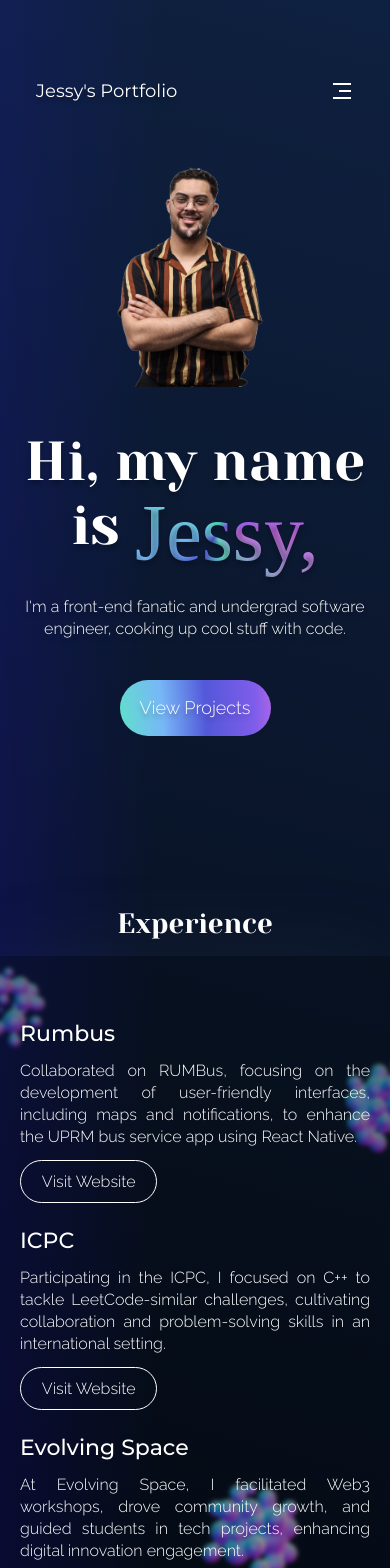
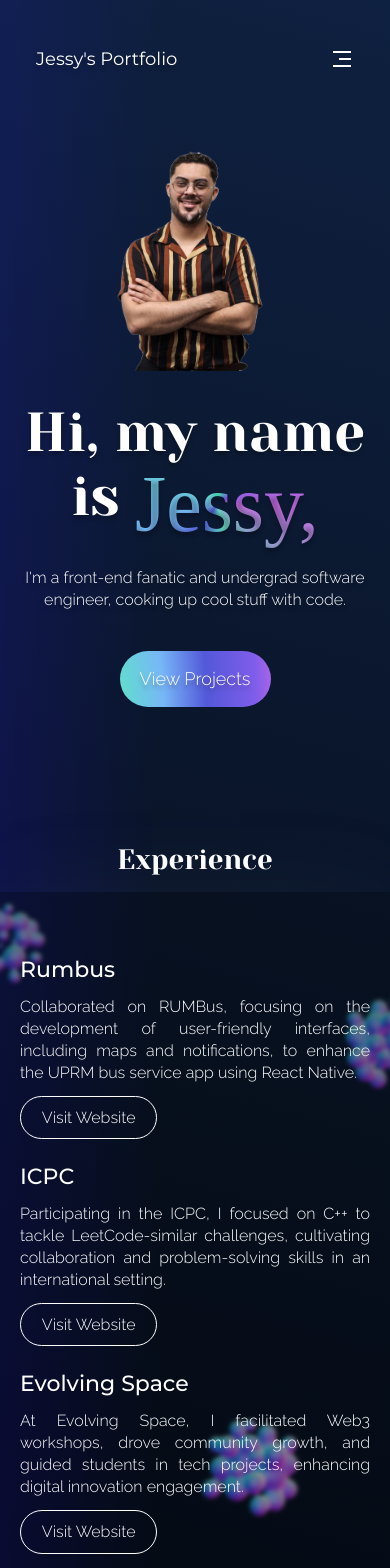
Before and after one commit to J3SSY-ANDU/my-portfolio, a React (Create React App) app: page / in a window 390 px wide. Shown: the top 1568 px of the page. Built offline with nearby package versions, Linux system fonts and the light colour scheme; a web font is replaced by a local one.

Commit message:
loader done

```diff
--- a/package.json
+++ b/package.json
@@ -5,6 +5,9 @@
   "private": true,
   "dependencies": {
     "@emailjs/browser": "^4.1.0",
+    "@emotion/react": "^11.11.4",
+    "@emotion/styled": "^11.11.0",
+    "@mui/material": "^5.15.13",
     "@testing-library/jest-dom": "^5.17.0",
     "@testing-library/react": "^13.4.0",
     "@testing-library/user-event": "^13.5.0",
--- a/src/App.js
+++ b/src/App.js
@@ -1,8 +1,19 @@
 import './App.css';
 import { Header, Experiences, Projects, HireMe, Footer } from './containers';
+import Loader from './components/loader/Loader';
+import { useEffect, useState } from 'react';
+import { Fade } from '@mui/material';
+function App() {
+  const [loader, setLoader] = useState(true);
 
-function App() {
+  useEffect(() => {
+    setTimeout(() => {
+      setLoader(false);
+    }, 1100);
+  })
   return (
+    loader ? <Loader /> : (
+      <Fade in={true} timeout={{enter: '2000ms'}}>
         <div className="App">
           <div className='portfolio__app-header'>
             <Header/>
@@ -15,6 +26,8 @@ function App() {
 
           </div>
         </div>
+      </Fade>
+    )
   );
 }
 
--- /dev/null
+++ b/src/components/loader/Loader.jsx
@@ -0,0 +1,35 @@
+import React, { useEffect, useState } from 'react';
+import { Box, Grow, LinearProgress, Typography } from '@mui/material';
+import './loader.css';
+
+const Loader = () => {
+    const [progress, setProgress] = useState(0);
+
+    useEffect(() => {
+        const timer = setInterval(() => {
+            setProgress((prevProgress) => {
+                const newProgress = prevProgress + 20;
+                return newProgress >= 100 ? 100 : newProgress;
+            });
+        }, 140);
+
+        return () => {
+            clearInterval(timer);
+        };
+    }, []);
+
+    return (
+        <Grow in={true} timeout={{ enter: 1000, exit: 1000}} style={{ transformOrigin: 'center'}}>
+            <Box display={'flex'} justifyContent={'center'} alignItems={'center'} height={'100vh'} className='app__loader'>
+                <Box display={'flex'} flexDirection={'column'} justifyContent={'center'} gap={'4rem'} width={'50%'} className='app__loader-container'>
+                    {/* <Box display={'flex'} justifyContent={'center'} gap={'0.3rem'}>
+                        <Typography style={{fontSize: '16px', fontFamily: 'Yeseva One', letterSpacing: '0.1em'}}>Welcome to My Portfolio!</Typography>
+                    </Box> */}
+                    <LinearProgress variant='determinate' value={progress} />
+                </Box>
+            </Box>
+        </Grow>
+    );
+};
+
+export default Loader;
--- a/src/containers/experiences/Experiences.jsx
+++ b/src/containers/experiences/Experiences.jsx
@@ -26,7 +26,7 @@ const info = [
 
 function Experiences() {
     return (
-        <div className='portfolio__experiences section__padding' id='experience'>
+        <div className='portfolio__experiences' id='experience'>
             <div className='portfolio__experiences-title'>
                 <h1>Experience</h1>
             </div>
--- a/src/containers/experiences/experiences.css
+++ b/src/containers/experiences/experiences.css
@@ -3,6 +3,7 @@
     flex-direction: column;
     justify-content: center;
     align-items: center;
+    padding-bottom: 4rem;
 }
 
 .portfolio__experiences-title h1{
--- a/src/containers/header/Header.jsx
+++ b/src/containers/header/Header.jsx
@@ -5,8 +5,8 @@ import Navbar from '../navbar/Navbar';
 
 function Header() {
     return (
-        <div className='portfolio__header section__padding'>
-            <div className='portfolio__header-container section__width section__width-tv'>
+        <div className='portfolio__header'>
+            <div className='portfolio__header-container section__width'>
                 <div className='portfolio__header-container_navbar'>
                     <Navbar />
                 </div>
--- a/src/containers/header/header.css
+++ b/src/containers/header/header.css
@@ -4,6 +4,7 @@
     align-items: flex-start;
     flex-direction: row;
     height: 100vh;
+    padding: 4rem 0 0 0;
 }
 
 .portfolio__header-container {
@@ -133,14 +134,16 @@
 
 @media screen and (max-width: 1000px) {
     .portfolio__header-container {
-        gap: 4rem;
+        gap: 6rem;
     }
 
     .portfolio__header-container_intro {
         flex-direction: column-reverse;
+        gap: 3rem;
     }
 
     .portfolio__header-container_intro-text {
+        justify-content: flex-start;
         align-items: center;
         text-align: center;
         width: 80%;
@@ -175,8 +178,16 @@
 }
 
 @media screen and (max-width: 500px) {
+    .portfolio__header {
+        padding-top: 2rem;
+    }
+
     .portfolio__header-container {
-        gap: 3rem;
+        gap: 4rem;
+    }
+
+    .portfolio__header-container_intro {
+        gap: 2rem;
     }
 
     .portfolio__header-container_intro-text {
--- a/src/containers/navbar/Navbar.jsx
+++ b/src/containers/navbar/Navbar.jsx
@@ -16,7 +16,7 @@ function Navbar() {
 
     return (
         <div className='portfolio__navbar'>
-            <div className='portfolio__navbar-links section__width section__width-tv'>
+            <div className='portfolio__navbar-links section__width'>
                 <div className='portfolio__navbar-links_logo'>
                     <h3>Jessy's Portfolio</h3>
                 </div>
```
Also changed, not shown: src/components/loader/loader.css (added), 1 other file (tests, documents, lock files or other folders). Lines whose indentation alone changed are shown as unchanged.
